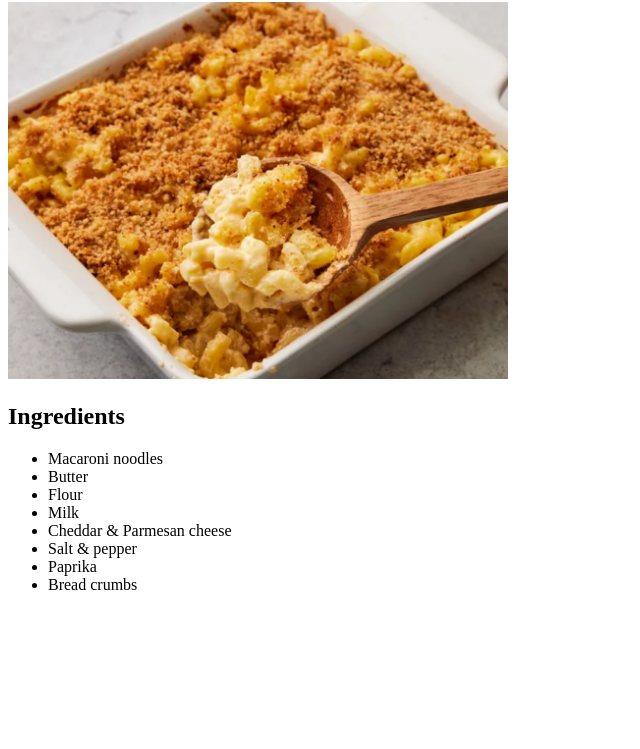
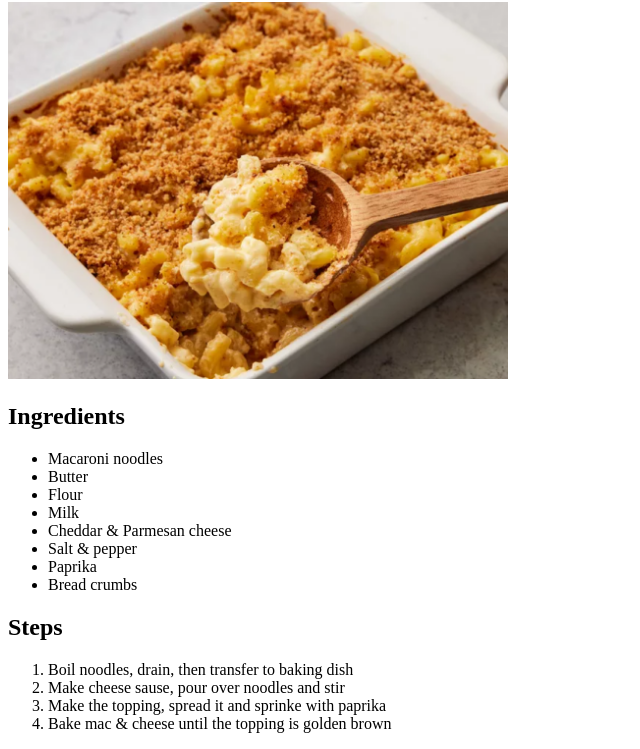
Before and after one commit to paulBlartCallMop/odin-recipes, a plain HTML site: page recipes/macncheese.html in a window 1280 px wide. Shown: the part 78-827 px from the top of the page, without its empty margins (0-640 px from the left). Before the commit the page ends 800 px from the top, so only its background shows below. Drawn offline with Linux system fonts and the light colour scheme.

Commit message:
Add mac&cheese instructions

```diff
--- a/recipes/macncheese.html
+++ b/recipes/macncheese.html
@@ -19,5 +19,12 @@
         <li>Paprika</li>
         <li>Bread crumbs</li>
     </ul>
+    <h2>Steps</h2>
+    <ol>
+        <li>Boil noodles, drain, then transfer to baking dish</li>
+        <li>Make cheese sause, pour over noodles and stir</li>
+        <li>Make the topping, spread it and sprinke with paprika</li>
+        <li>Bake mac & cheese until the topping is golden brown</li>
+    </ol>
 </body>
 </html>
```
